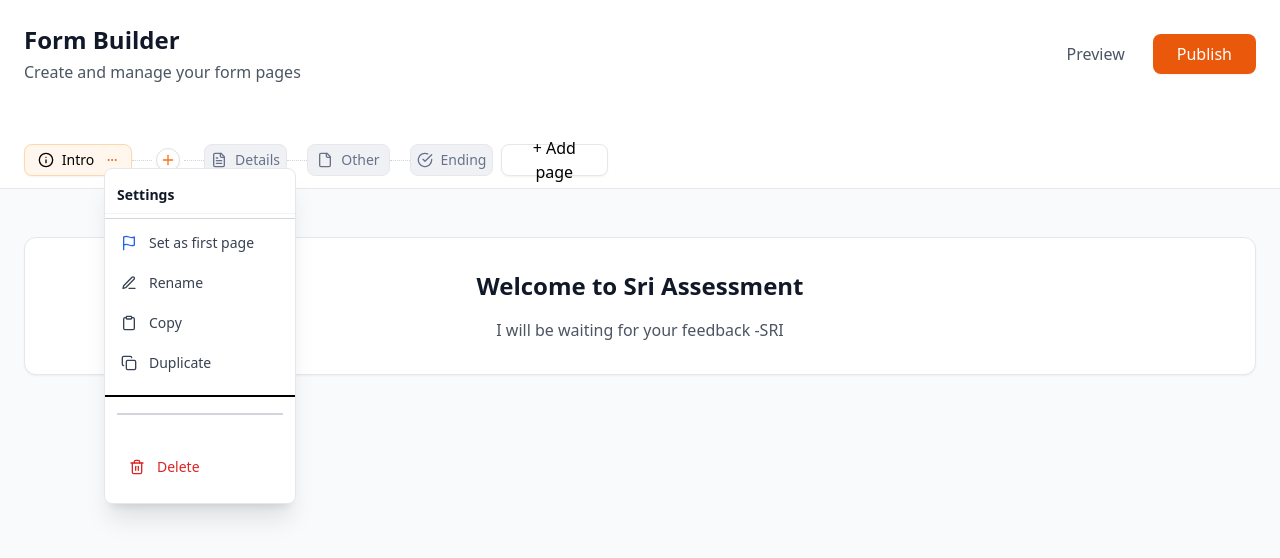
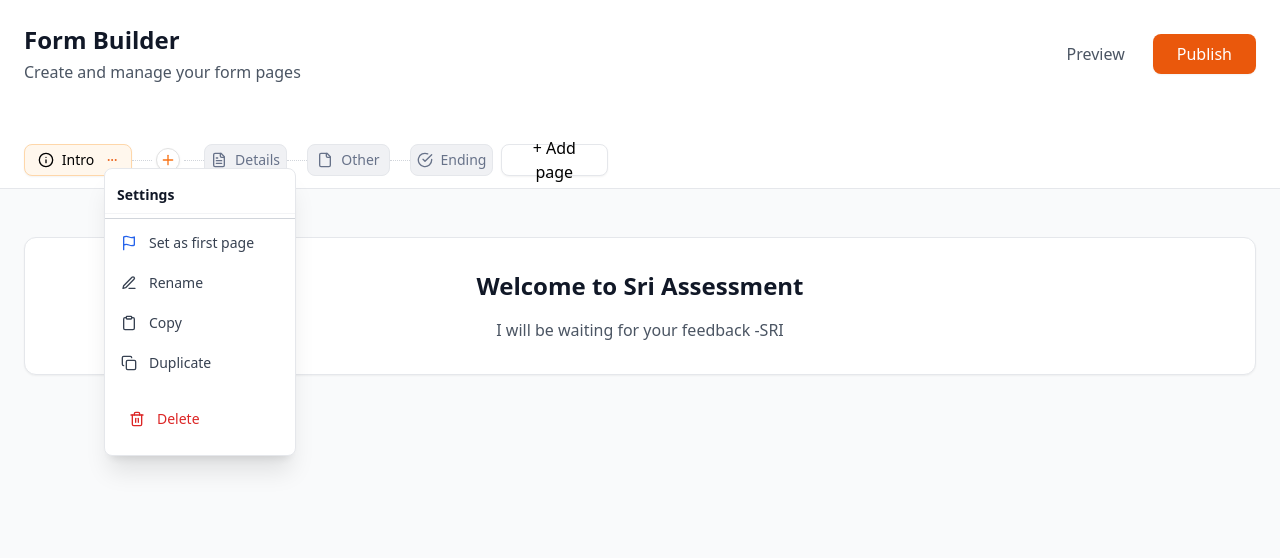
Before and after one commit to GaneshVarma1/Frontend-takehome, a React (Vite) app: page / in a window 1280 px wide. Both pictures are taken after a click on the button 112 px from the left and 160 px from the top of the page. Shown: the top 558 px of the page. Built offline with nearby package versions, Linux system fonts and the light colour scheme; the HTML template or start-up script is replaced by a standard one.

Commit message:
DIV Sub Menu

```diff
--- a/src/components/ContextMenu.tsx
+++ b/src/components/ContextMenu.tsx
@@ -102,7 +102,7 @@ export const ContextMenu: React.FC<ContextMenuProps> = ({
         {/* Divider above menu items */}
         <div className="border-t border-gray-300 my-1" />
         {/* First four menu items */}
-        {menuActions.slice(0, 4).map((action, idx) => (
+        {menuActions.slice(0, 4).map((action) => (
           <React.Fragment key={action.label}>
             <button
               onClick={action.onClick}
@@ -128,14 +128,8 @@ export const ContextMenu: React.FC<ContextMenuProps> = ({
               )}
               <span>{action.label}</span>
             </button>
-            {/* Divider after Duplicate (idx === 3) */}
-            {idx === 3 && <div className="w-full border-b-2 border-black my-3" />}
           </React.Fragment>
         ))}
-        {/* Light gray divider above Delete section */}
-        <div className="px-3 my-4">
-          <hr className="border-t-2 border-gray-300" />
-        </div>
         {/* Delete menu item in its own section */}
         <div className="px-2 pt-4 pb-2">
           {menuActions.slice(4).map((action) => (
```
